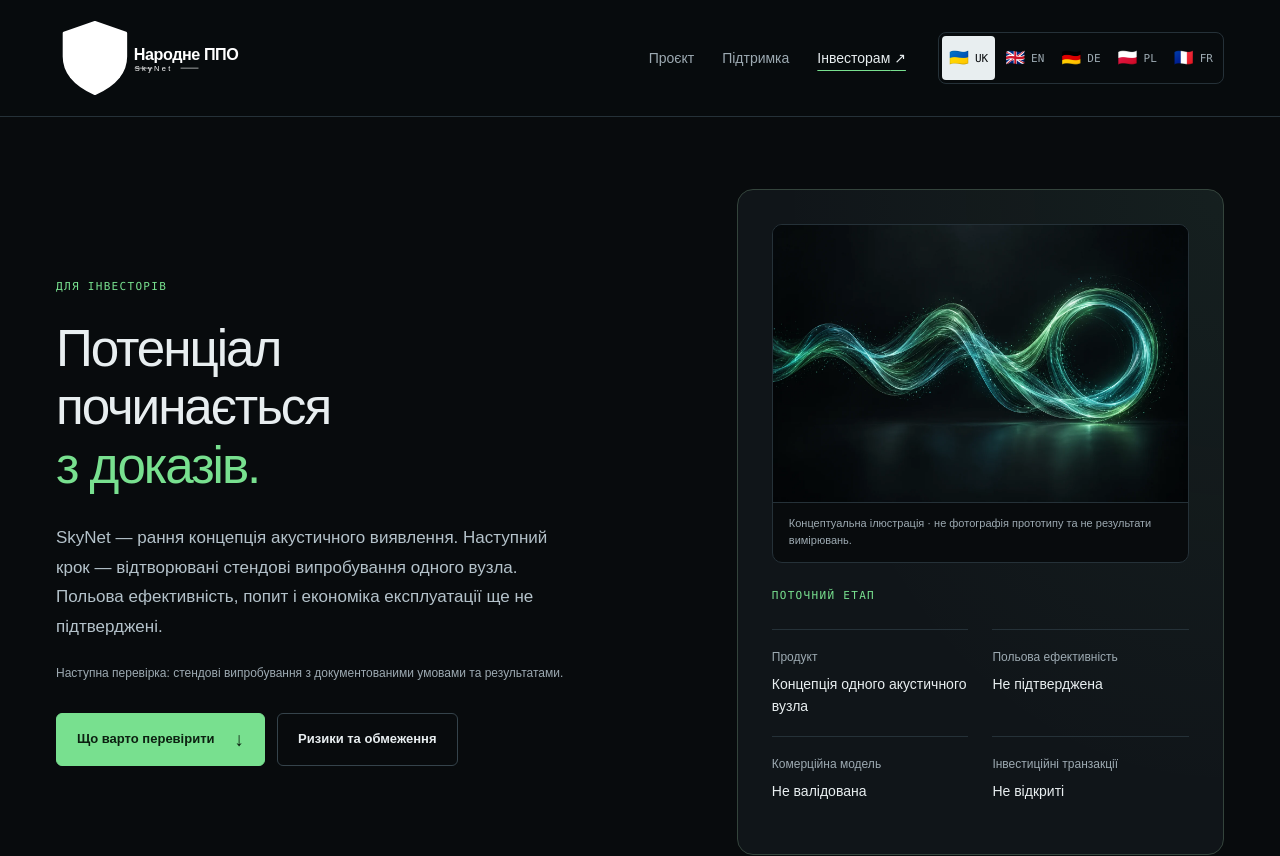
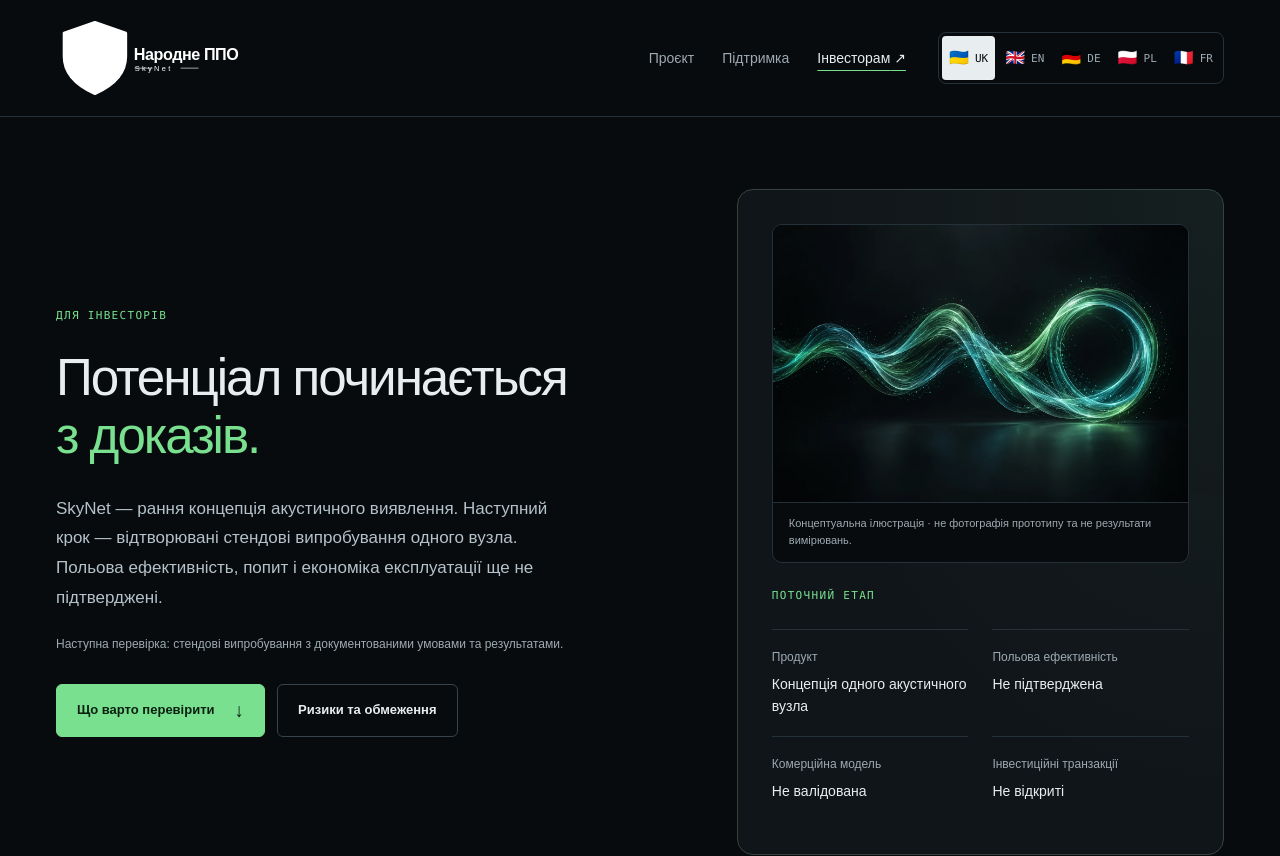
Before and after one commit to tarasenkoandriii/skynet, a Next.js app in the folder web/: page /investors in a window 1280 px wide. Shown: the top 856 px of the page. Built offline with nearby package versions, Linux system fonts and the light colour scheme; no server answers.

Commit message:
Balance investor headline clauses across languages (#16)
Co-authored-by: tarasenkoandriii <177520430+tarasenkoandriii@users.noreply.github.com>

```diff
--- a/web/app/globals.css
+++ b/web/app/globals.css
@@ -102,3 +102,6 @@ section{padding-block:72px}
 .footer-bottom nav{flex-wrap:wrap;gap:8px 24px}
 .footer-bottom nav a{display:inline-flex;align-items:center;min-width:44px;min-height:44px;padding-block:10px;font-size:13px}
 }
+
+/* Keep investor headline clauses together and balance natural wrapping. */
+.hero-investors .headline-line{text-wrap:balance}
--- a/web/components/InvestorsLanding.tsx
+++ b/web/components/InvestorsLanding.tsx
@@ -3,7 +3,7 @@ import {messages,localizedPath,type Locale} from "@/lib/i18n";
 import {Shell} from '@/components/Shell';
 import {HeroHeadline,SectionHeading,NextPage} from '@/components/Editorial';
 export default function Investors({locale="uk"}:{locale?:Locale}){const t=messages(locale);return <Shell locale={locale} page="investors"><main id="content">
-  <div className="wrap hero hero-mobile-art hero-secondary"><div className="hero-copy"><div className="hero-heading"><div className="eyebrow">{t.investorsEyebrow}</div><HeroHeadline text={t.investorsHeadline}/></div><div className="hero-details"><p className="lead">{t.investorsLead}</p><p className="hero-note">{t.investorStageNote}</p><div className="actions"><a className="btn primary" href="#evidence">{t.evidenceAction} <span aria-hidden="true">↓</span></a><a className="btn" href="#risks">{t.risksAction}</a></div></div></div><aside className="brief-panel investor-brief illustrated-brief"><ConceptIllustration kind="signal" t={t} priority/><div className="hero-brief-content"><div className="eyebrow">{t.currentScopeLabel}</div><dl><div><dt>{t.productLabel}</dt><dd>{t.productStatus}</dd></div><div><dt>{t.fieldLabel}</dt><dd>{t.fieldStatus}</dd></div><div><dt>{t.businessLabel}</dt><dd>{t.businessStatus}</dd></div><div><dt>{t.transactionsLabel}</dt><dd>{t.transactionsStatus}</dd></div></dl></div></aside></div>
+  <div className="wrap hero hero-mobile-art hero-secondary hero-investors"><div className="hero-copy"><div className="hero-heading"><div className="eyebrow">{t.investorsEyebrow}</div><HeroHeadline text={t.investorsHeadline}/></div><div className="hero-details"><p className="lead">{t.investorsLead}</p><p className="hero-note">{t.investorStageNote}</p><div className="actions"><a className="btn primary" href="#evidence">{t.evidenceAction} <span aria-hidden="true">↓</span></a><a className="btn" href="#risks">{t.risksAction}</a></div></div></div><aside className="brief-panel investor-brief illustrated-brief"><ConceptIllustration kind="signal" t={t} priority/><div className="hero-brief-content"><div className="eyebrow">{t.currentScopeLabel}</div><dl><div><dt>{t.productLabel}</dt><dd>{t.productStatus}</dd></div><div><dt>{t.fieldLabel}</dt><dd>{t.fieldStatus}</dd></div><div><dt>{t.businessLabel}</dt><dd>{t.businessStatus}</dd></div><div><dt>{t.transactionsLabel}</dt><dd>{t.transactionsStatus}</dd></div></dl></div></aside></div>
   <section id="opportunity"><div className="wrap"><SectionHeading number="01" label={t.opportunityLabel} title={t.opportunityTitle} description={t.opportunityDescription}/><div className="grid"><article className="card"><span className="card-index">01</span><h3>{t.opportunity1Title}</h3><p>{t.opportunity1Body}</p></article><article className="card"><span className="card-index">02</span><h3>{t.opportunity2Title}</h3><p>{t.opportunity2Body}</p></article><article className="card"><span className="card-index">03</span><h3>{t.opportunity3Title}</h3><p>{t.opportunity3Body}</p></article></div></div></section>
   <section id="evidence"><div className="wrap"><SectionHeading number="02" label={t.evidenceLabel} title={t.evidenceTitle} description={t.evidenceDescription}/><div className="evidence-grid"><article className="card"><span className="card-index">{t.evidence1Label}</span><h3>{t.evidence1Title}</h3><p>{t.evidence1Body}</p><span className="tag pending">{t.evidence1Tag}</span></article><article className="card"><span className="card-index">{t.evidence2Label}</span><h3>{t.evidence2Title}</h3><p>{t.evidence2Body}</p><span className="tag future">{t.evidence2Tag}</span></article><article className="card"><span className="card-index">{t.evidence3Label}</span><h3>{t.evidence3Title}</h3><p>{t.evidence3Body}</p><span className="tag future">{t.evidence3Tag}</span></article><article className="card"><span className="card-index">{t.evidence4Label}</span><h3>{t.evidence4Title}</h3><p>{t.evidence4Body}</p><span className="tag pending">{t.evidence4Tag}</span></article></div></div></section>
   <section id="pilot"><div className="wrap"><SectionHeading number="03" label={t.pilotLabel} title={t.pilotTitle} description={t.pilotDescription}/><div className="principle-list"><div><span>01</span><h3>{t.pilot1Title}</h3><p>{t.pilot1Body}</p></div><div><span>02</span><h3>{t.pilot2Title}</h3><p>{t.pilot2Body}</p></div><div><span>03</span><h3>{t.pilot3Title}</h3><p>{t.pilot3Body}</p></div></div></div></section>
--- a/web/content/locales/de.json
+++ b/web/content/locales/de.json
@@ -97,7 +97,7 @@
   "deeperTitle": "Die Idee anhand ihrer Nachweise betrachten.",
   "investorsAction": "Informationen für Investoren",
   "investorsEyebrow": "Für Investoren",
-  "investorsHeadline": "Potenzial beginnt\nmit\nNachweisen.",
+  "investorsHeadline": "Potenzial beginnt\nmit Nachweisen.",
   "investorsLead": "SkyNet ist ein frühes Konzept zur akustischen Erkennung. Der nächste Schritt sind reproduzierbare Prüfstandtests mit einem Knoten. Feldleistung, Nachfrage und Wirtschaftlichkeit des Betriebs sind noch nicht validiert.",
   "evidenceAction": "Was zu beurteilen ist",
   "risksAction": "Risiken und Grenzen",
--- a/web/content/locales/en.json
+++ b/web/content/locales/en.json
@@ -97,7 +97,7 @@
   "deeperTitle": "Look at the idea through its evidence.",
   "investorsAction": "Information for investors",
   "investorsEyebrow": "For investors",
-  "investorsHeadline": "Potential starts\nwith\nevidence.",
+  "investorsHeadline": "Potential starts\nwith evidence.",
   "investorsLead": "SkyNet is an early concept for acoustic detection. The next milestone is reproducible bench testing of one node. Field performance, demand and operating economics have not yet been validated.",
   "evidenceAction": "What to evaluate",
   "risksAction": "Risks and limits",
--- a/web/content/locales/fr.json
+++ b/web/content/locales/fr.json
@@ -97,7 +97,7 @@
   "deeperTitle": "Examiner l'idée à travers ses preuves.",
   "investorsAction": "Informations pour les investisseurs",
   "investorsEyebrow": "Pour les investisseurs",
-  "investorsHeadline": "Le potentiel\ncommence par\nles preuves.",
+  "investorsHeadline": "Le potentiel commence\npar les preuves.",
   "investorsLead": "SkyNet est un concept de détection acoustique à un stade précoce. La prochaine étape consiste à réaliser des essais reproductibles sur banc pour un seul nœud. Les performances sur le terrain, la demande et la viabilité économique de l’exploitation ne sont pas encore validées.",
   "evidenceAction": "Ce qu'il faut évaluer",
   "risksAction": "Risques et limites",
--- a/web/content/locales/pl.json
+++ b/web/content/locales/pl.json
@@ -97,7 +97,7 @@
   "deeperTitle": "Spójrz na pomysł przez pryzmat dowodów.",
   "investorsAction": "Informacje dla inwestorów",
   "investorsEyebrow": "Dla inwestorów",
-  "investorsHeadline": "Potencjał zaczyna\nsię od\ndowodów.",
+  "investorsHeadline": "Potencjał zaczyna się\nod dowodów.",
   "investorsLead": "SkyNet to wczesna koncepcja wykrywania akustycznego. Następny krok to powtarzalne testy stanowiskowe jednego węzła. Skuteczność w terenie, popyt i ekonomika eksploatacji nie zostały jeszcze zweryfikowane.",
   "evidenceAction": "Co warto ocenić",
   "risksAction": "Ryzyka i ograniczenia",
--- a/web/content/locales/uk.json
+++ b/web/content/locales/uk.json
@@ -97,7 +97,7 @@
   "deeperTitle": "Подивитися на ідею через докази.",
   "investorsAction": "Інформація для інвесторів",
   "investorsEyebrow": "Для інвесторів",
-  "investorsHeadline": "Потенціал\nпочинається\nз доказів.",
+  "investorsHeadline": "Потенціал починається\nз доказів.",
   "investorsLead": "SkyNet — рання концепція акустичного виявлення. Наступний крок — відтворювані стендові випробування одного вузла. Польова ефективність, попит і економіка експлуатації ще не підтверджені.",
   "evidenceAction": "Що варто перевірити",
   "risksAction": "Ризики та обмеження",
```
